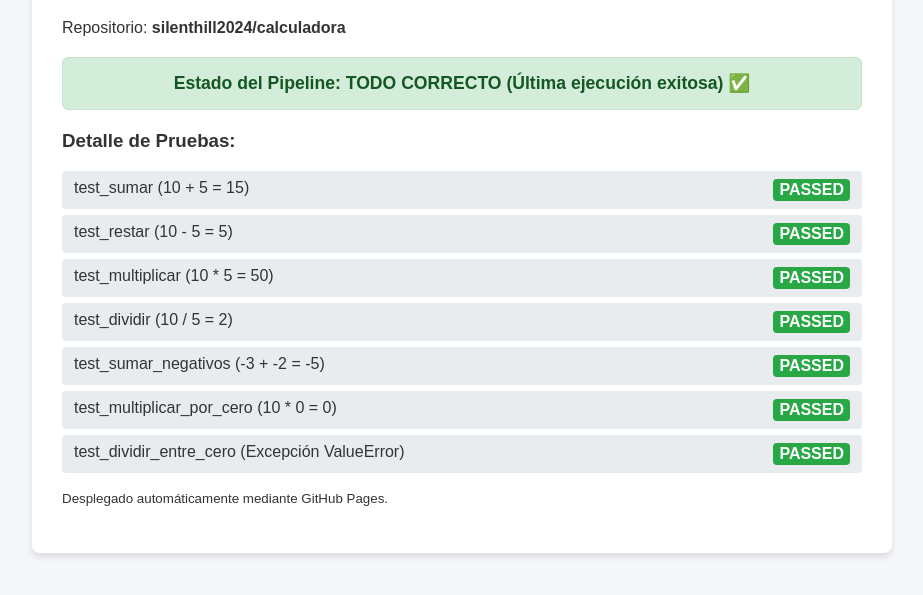
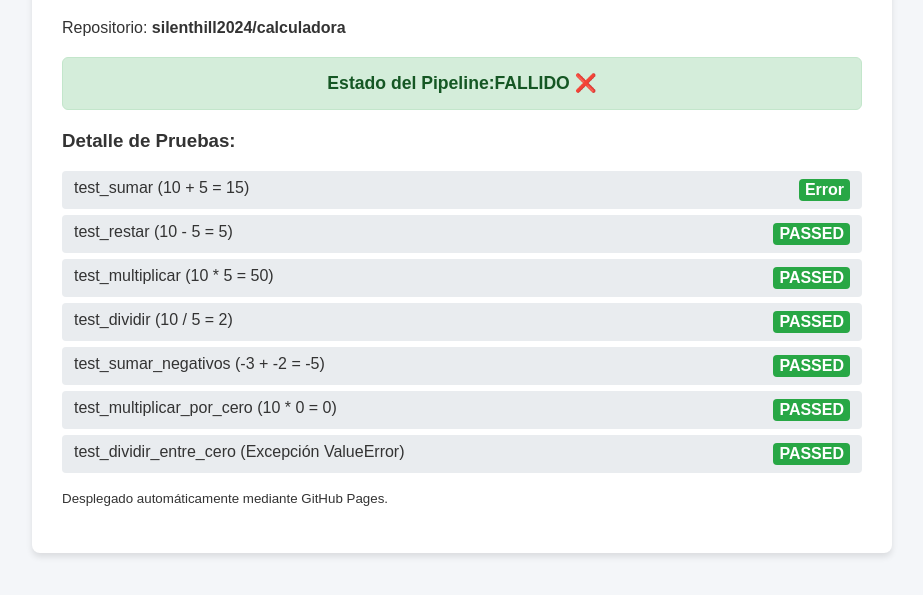
Before and after one commit to silenthill2024/calculadora, a plain HTML site: page index.html in a window 1280 px wide. Shown: the part 111-706 px from the top of the page, without its empty margins (178-1101 px from the left). Drawn offline with Linux system fonts and the light colour scheme.

Commit message:
test de error

```diff
--- a/index.html
+++ b/index.html
@@ -25,12 +25,12 @@
 
         <!-- Modifica esta clase a 'status-card failure' cuando quieras simular el fallo -->
         <div class="status-card success" id="status-banner">
-            Estado del Pipeline: TODO CORRECTO (Última ejecución exitosa) ✅
+            Estado del Pipeline:FALLIDO ❌
         </div>
 
         <h3>Detalle de Pruebas:</h3>
         <ul>
-            <li>test_sumar (10 + 5 = 15) <span class="badge pass">PASSED</span></li>
+            <li>test_sumar (10 + 5 = 15) <span class="badge pass">Error</span></li>
             <li>test_restar (10 - 5 = 5) <span class="badge pass">PASSED</span></li>
             <li>test_multiplicar (10 * 5 = 50) <span class="badge pass">PASSED</span></li>
             <li>test_dividir (10 / 5 = 2) <span class="badge pass">PASSED</span></li>
```
